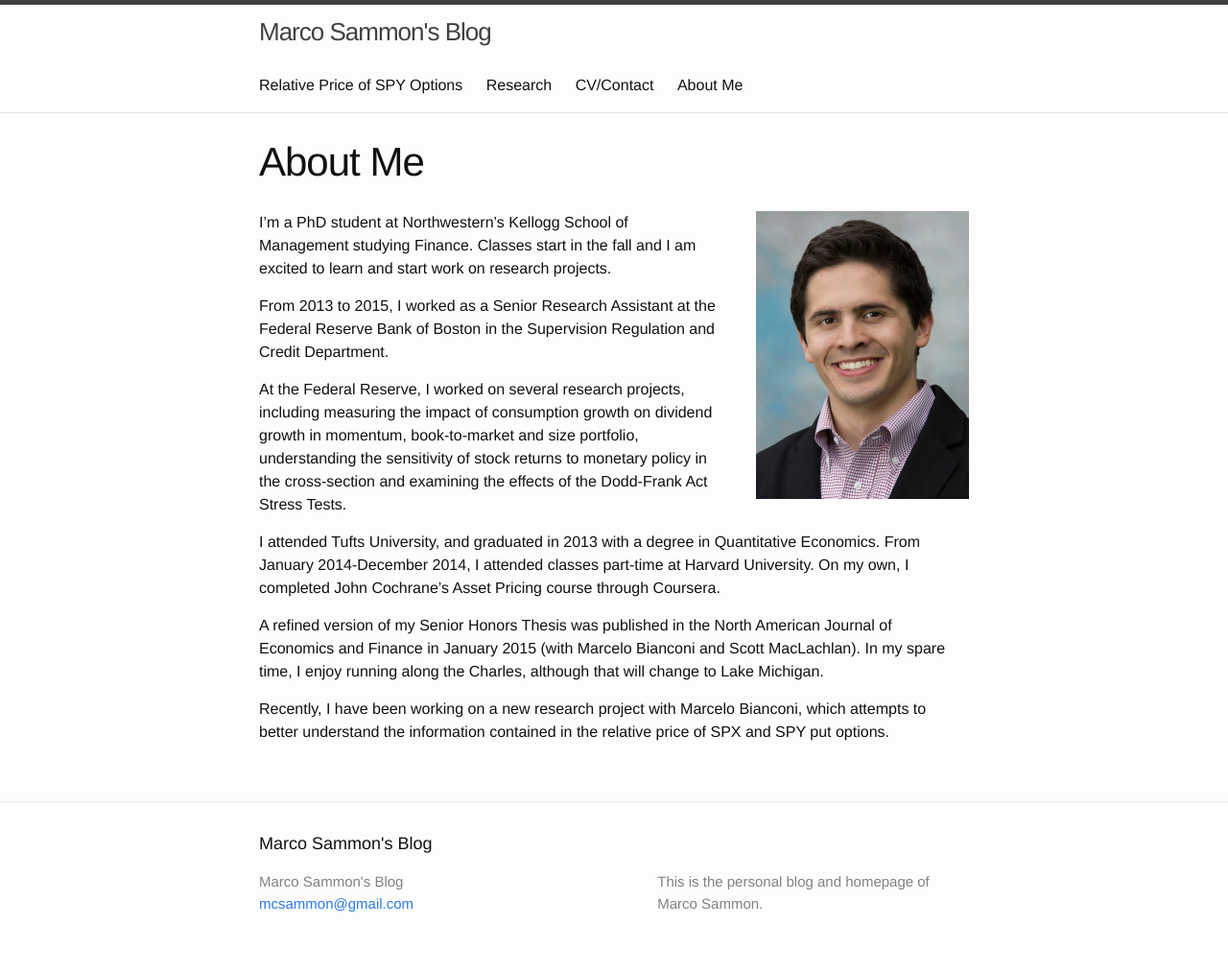
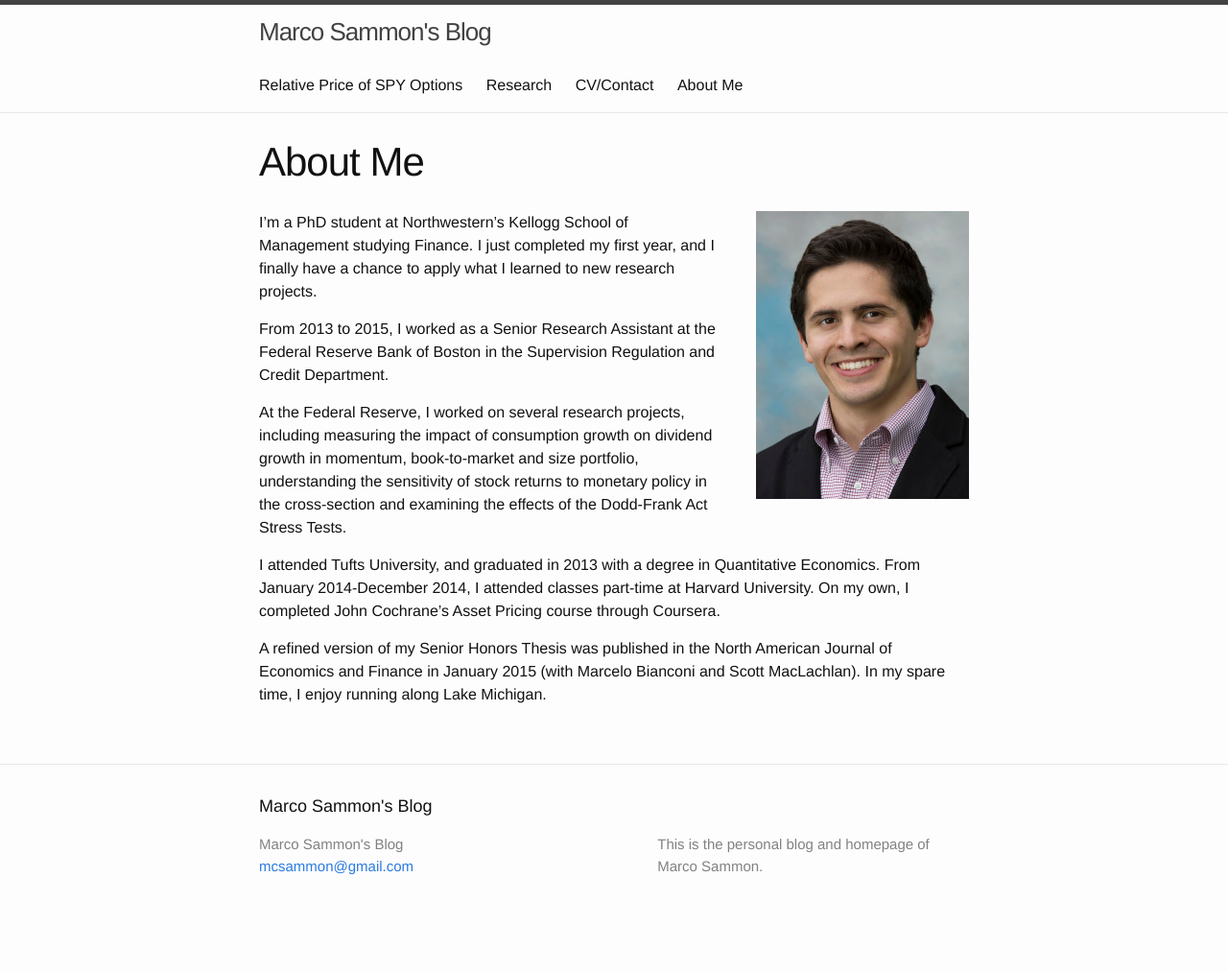
Before and after one commit to mcsammon/mcsammon.github.io, a Jekyll site: the page built from about-me.md, in a window 1280 px wide. Shown: the whole page at 96% size. Built offline with Jekyll 4.4.1, drawn with Linux system fonts in a browser that asks for light colours; after the commit the page ends 974 px from its top, so only the background shows below that.

Commit message:
Out of date

```diff
--- a/about-me.md
+++ b/about-me.md
@@ -7,7 +7,7 @@ order: 4
 
 <img src="/images/Marco_Headshot-222x300.jpg" style="float:right;margin-left:40px">
 
-I'm a PhD student at Northwestern's Kellogg School of Management studying Finance.  Classes start in the fall and I am excited to learn and start work on research projects.
+I'm a PhD student at Northwestern's Kellogg School of Management studying Finance.  I just completed my first year, and I finally have a chance to apply what I learned to new research projects.
 
 From 2013 to 2015, I worked as a Senior Research Assistant at the Federal Reserve Bank of Boston in the Supervision Regulation and Credit Department.
 
@@ -17,6 +17,4 @@ I attended Tufts University, and graduated in 2013 with a degree in Quantitative
 
 A refined version of my Senior Honors Thesis was published in the North American
 Journal of Economics and Finance in January 2015 (with Marcelo Bianconi and
-Scott MacLachlan). In my spare time, I enjoy running along the Charles, although that will change to Lake Michigan.
-
-Recently, I have been working on a new research project with Marcelo Bianconi, which attempts to better understand the information contained in the relative price of SPX and SPY put options.
+Scott MacLachlan). In my spare time, I enjoy running along Lake Michigan.
```
